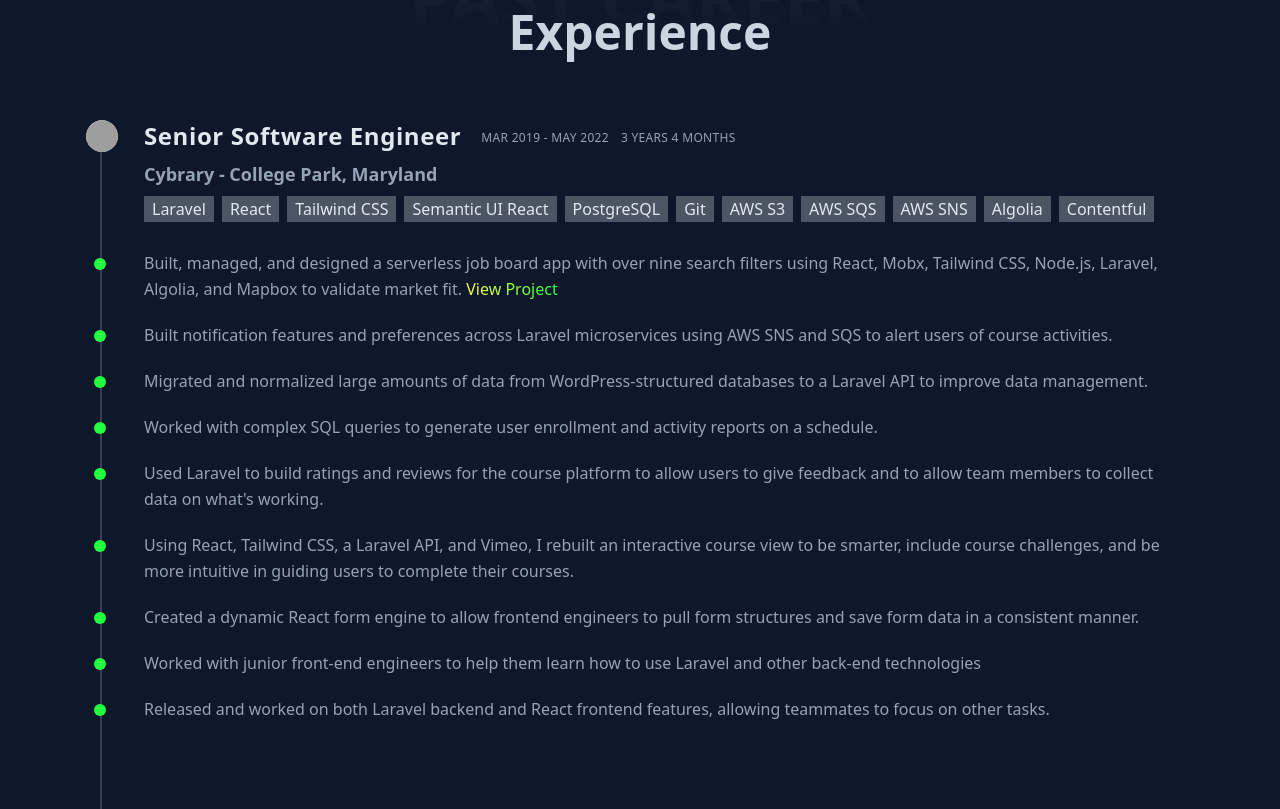
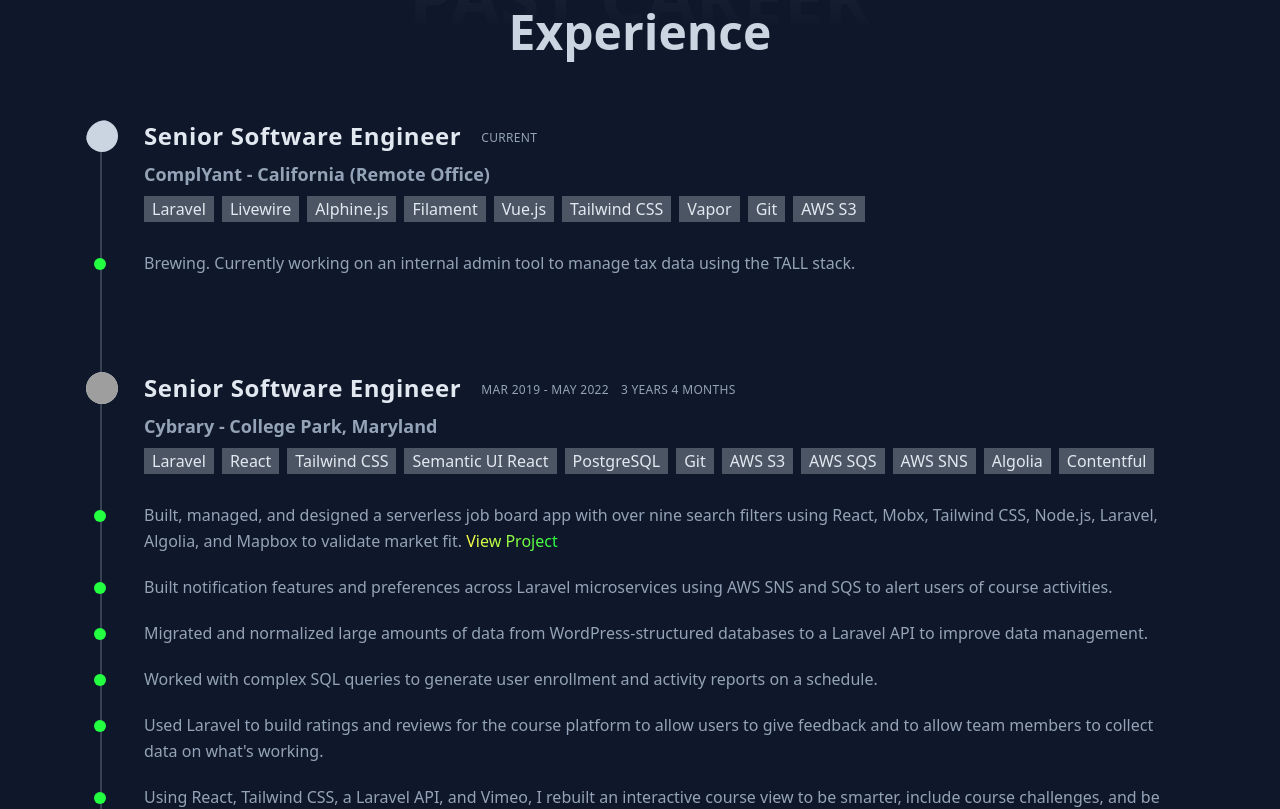
Before and after one commit to tjgore/tj-portfolio, a Next.js app: page / in a window 1280 px wide. Shown: the part 1760-2569 px from the top of the page. Built offline with nearby package versions, Linux system fonts and the light colour scheme; grey boxes are pictures that could not be loaded.

Commit message:
added current experience and tech

```diff
--- a/components/Experience.tsx
+++ b/components/Experience.tsx
@@ -12,7 +12,7 @@
         <h3 className="mb-2 text-2xl font-bold tracking-wide text-slate-200">{position}</h3>
         <div className="flex flex-col sm:flex-row">
           <time className="ml-0 mb-1 text-xs uppercase tracking-wide dark:text-gray-400 md:ml-5">{duration}</time>
-          <p className="sm:ml-3 mb-1 text-xs uppercase tracking-wide dark:text-gray-400">{years}</p>
+          {years ? <p className="sm:ml-3 mb-1 text-xs uppercase tracking-wide dark:text-gray-400">{years}</p> : null}
         </div>
       </div>
 
@@ -28,7 +28,7 @@
           </span>
         ))}
       </div>
-      <ul className="">
+      {points && points.length ? <ul className="">
         {points.map(point => (
           <li
             key={point.key}
@@ -37,7 +37,7 @@
             <p className="text-slate-400">{point.body}</p>
           </li>
         ))}
-      </ul>
+      </ul> : null}
     </div>
   );
 };
--- a/data/index.tsx
+++ b/data/index.tsx
@@ -4,9 +4,9 @@
   id: string;
   position: string;
   duration: string;
-  years: string;
+  years?: string;
   company: string;
-  companyImage: string;
+  companyImage?: string;
   location: string;
   technologies: string[];
   points: {
@@ -17,6 +17,20 @@
 
 // Experience data
 export const experience: ExpType[] = [
+  {
+    id: 'Comply',
+    position: 'Senior Software Engineer',
+    duration: 'Current',
+    company: 'ComplYant',
+    location: 'California (Remote Office)',
+    technologies: ['Laravel', 'Livewire', 'Alphine.js', 'Filament', 'Vue.js', 'Tailwind CSS', 'Vapor', 'Git', 'AWS S3'],
+    points: [
+      {
+        key: 'coming-soon',
+        body: `Brewing. Currently working on an internal admin tool to manage tax data using the TALL stack.`,
+      }
+    ],
+  },
   {
     id: 'Cyb',
     position: 'Senior Software Engineer',
@@ -556,7 +570,7 @@
   {
     id: 'tech',
     question: 'What technologies and tools are you most proficient at? Not all of the tech I have used is listed here.',
-    answer: 'React, Typescript, Next.js, Laravel, Docker, Git, MySQL, REST API, Micro services, GitHub, Bitbucket, Contentful, Notion, Visual Studio Code, Netlify, Vercel, Postman, Algolia, Slack, Zoom, Bugsnag, Linode',
+    answer: 'React, Typescript, Next.js, Laravel, Livewire, Alphine, Docker, Git, MySQL, REST API, Micro services, GitHub, Bitbucket, Contentful, Notion, Visual Studio Code, Netlify, Vercel, Postman, Algolia, Slack, Zoom, Bugsnag, Linode',
   },
   {
     id: 'movie',
@@ -568,7 +582,7 @@
     question: 'What are your strengths and weaknesses?',
     answer: (
       <>
-        Strengths: I&apos;m a continuous learner and very flexible. <br /> Weakness: I'm introverted so hyper-social settings tend to drain me. <br /> Fun fact: I once was a pretty good
+        Strengths: I&apos;m a continuous learner and very flexible. <br /> Weakness: I&apos;m introverted so hyper-social settings tend to drain me. <br /> Fun fact: I once was a pretty good
         tour guide who gave presentations to groups of up to 50 people on a daily basis.
       </>
     ),
--- a/pages/index.tsx
+++ b/pages/index.tsx
@@ -164,8 +164,7 @@
             <p>I&apos;m a full-stack developer with over 7 years of experience and I am passionate about web development.</p>
             <p>My first real world software was a small Java application used to speed up my workflow while working at CIBC First Caribbean International Bank.</p>
             <p>
-              From there, I continued to push my limits and moved on to freelancing for multiple clients and working at a few awesome startups. Check out my
-              <StyledLink href="#exp">work history</StyledLink>.
+              From there, I continued to push my limits and moved on to freelancing for multiple clients and working at a few awesome startups. Check out my <StyledLink href="#exp">work history</StyledLink>.
             </p>
             <p>
               I&apos;m hard working and love working on projects, big or small, especially when they push me to my limits. That&apos;s when adrenaline kicks in and the fun begins.
```
